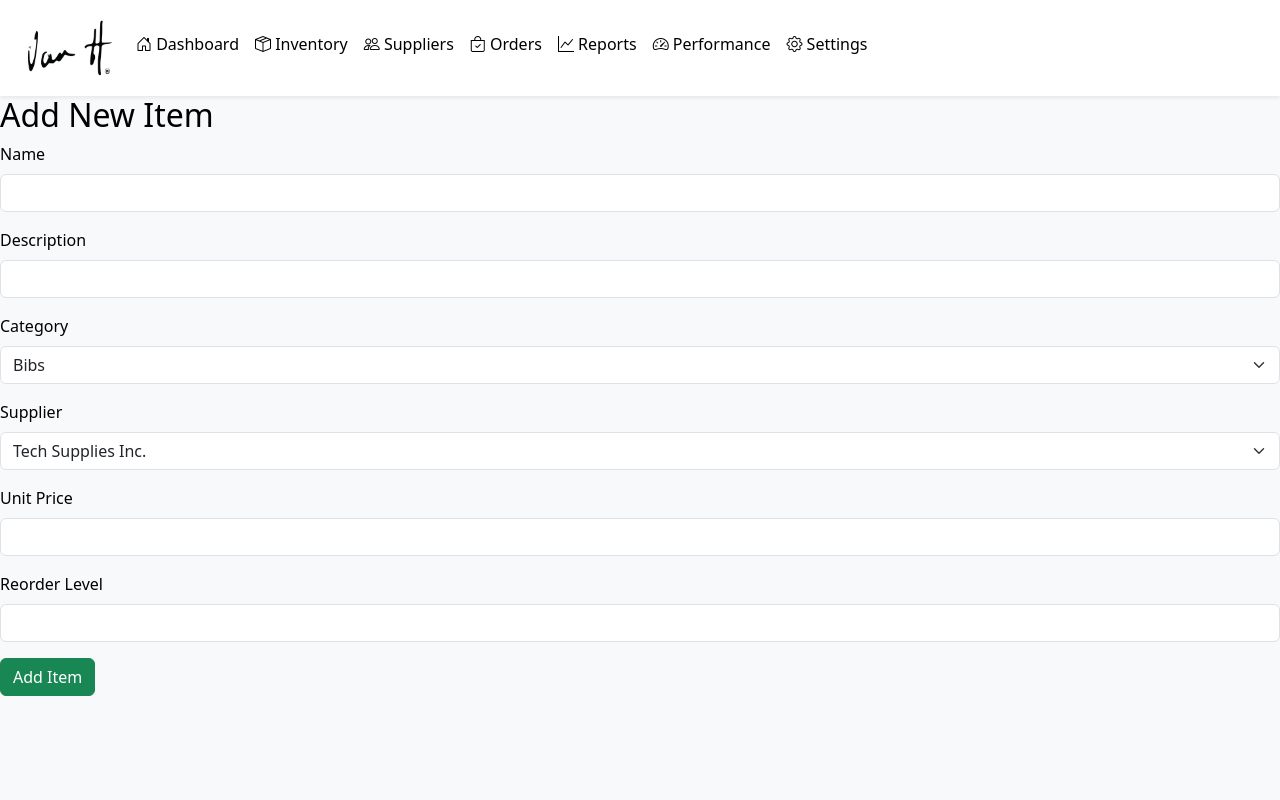
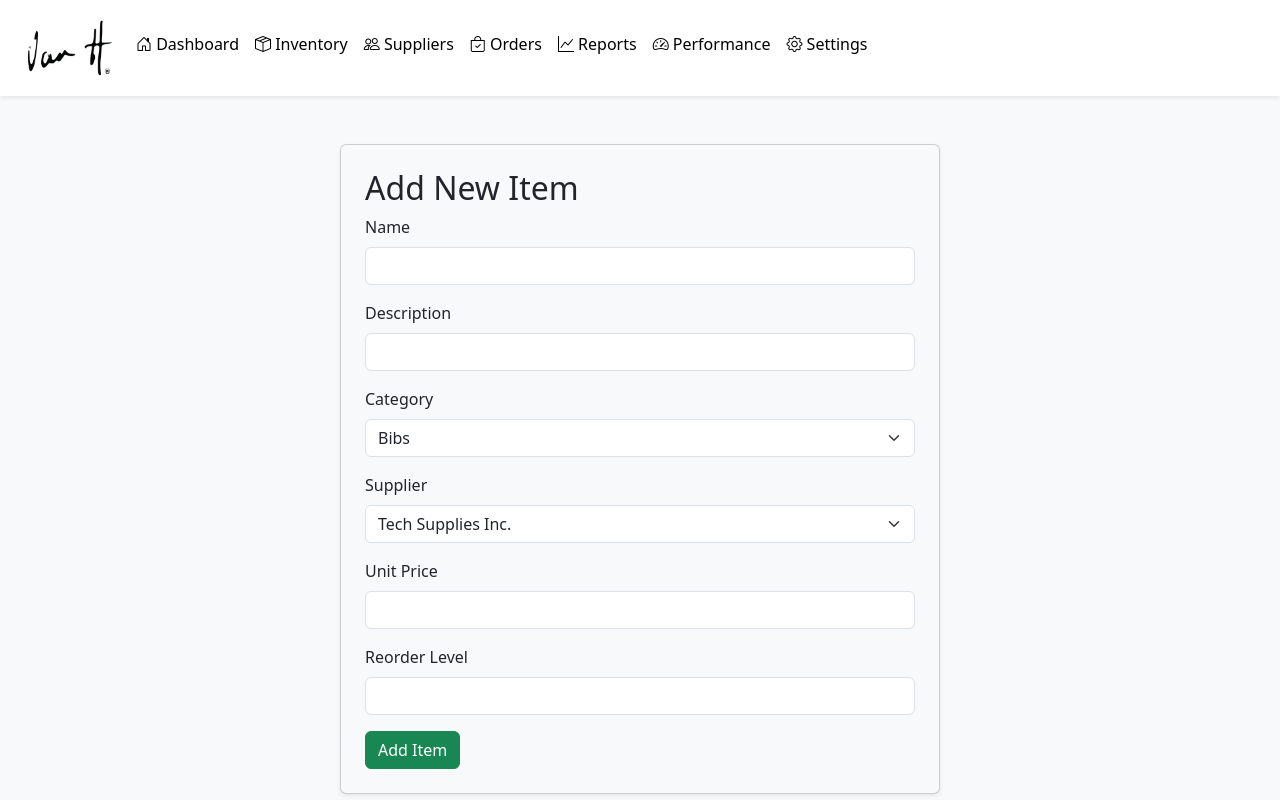
Before and after one commit to gitmatt69/Group12, a Flask app: page /inventory/add in a window 1280 px wide. Run offline with Flask 3, Linux system fonts and the light colour scheme; data comes from the database, SQL or seed files in the repository.

Commit message:
added some padding to the add and edit inventory pages

```diff
--- a/templates/add_inventory.html
+++ b/templates/add_inventory.html
@@ -2,6 +2,8 @@
 {% block title %}Add Item{% endblock %}
 
 {% block content %}
+<div class="d-flex justify-content-center align-items-start" style="min-height: 80vh;">
+  <div class="card shadow-sm p-4 mt-5" style="width: 100%; max-width: 600px; background-color: #f8f9fa;">
    <h2>Add New Item</h2>
     <form method="POST">
      <div class="mb-3">
@@ -38,4 +40,6 @@
      </div>
     <button class="btn btn-success">Add Item</button>
    </form>
+  </div>
+</div>
 {% endblock %}
--- a/templates/edit_inventory.html
+++ b/templates/edit_inventory.html
@@ -2,6 +2,8 @@
 {% block title %}Edit Item{% endblock %}
 
 {% block content %}
+<div class="d-flex justify-content-center align-items-start" style="min-height: 80vh;">
+  <div class="card shadow-sm p-4 mt-5" style="width: 100%; max-width: 600px; background-color: #f8f9fa;">
     <h2>Edit Item</h2>
      <form method="POST">
       <div class="mb-3">
@@ -42,4 +44,6 @@
       </div>
       <button class="btn btn-primary">Update Item</button>
     </form>
+  </div>
+</div>
 {% endblock %}
```
Lines whose indentation alone changed are shown as unchanged.
